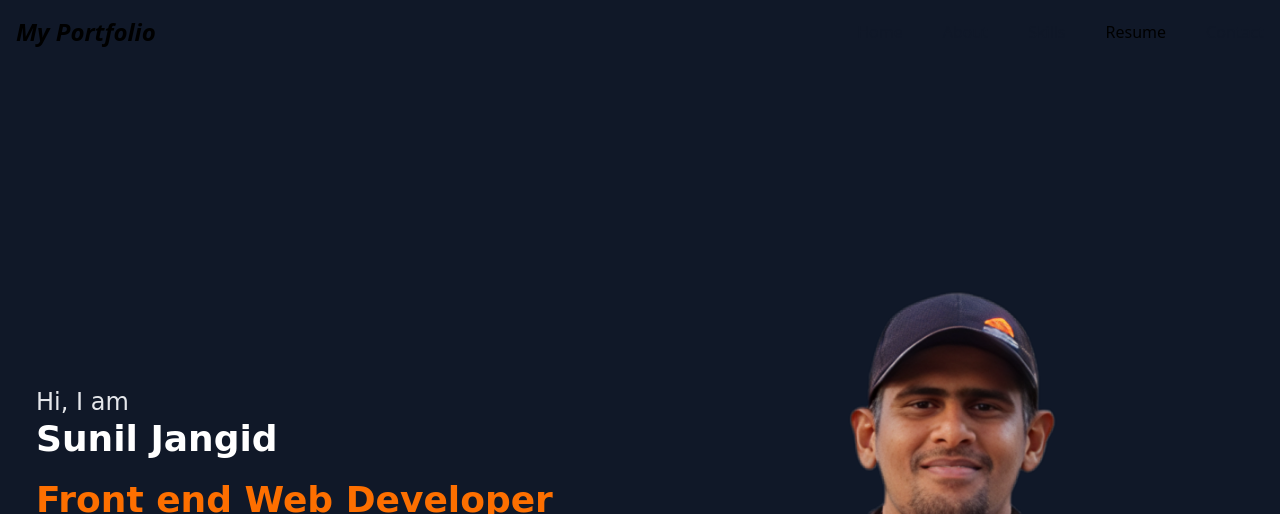
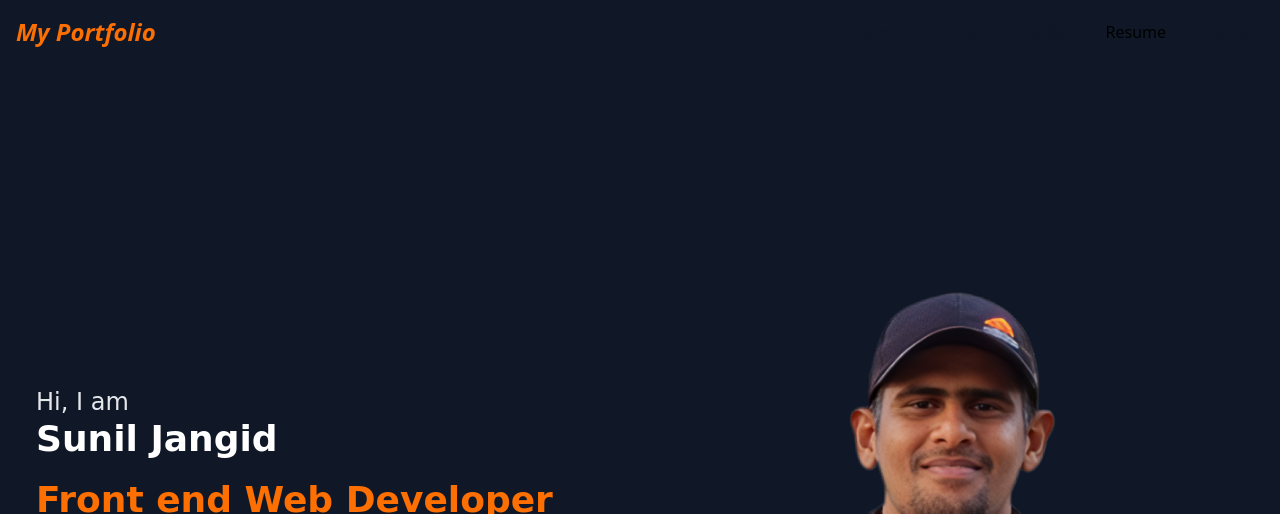
Before and after one commit to Jangid-sunsa/My-Portfolio, a plain HTML site: page index.html in a window 1280 px wide. Shown: the top 514 px of the page. Drawn offline with nearby package versions, Linux system fonts and the light colour scheme; a web font is replaced by a local one.

Commit message:
Update index.html

```diff
--- a/index.html
+++ b/index.html
@@ -31,7 +31,7 @@
       >
         <a href="#" class="flex items-center">
           <span
-            class="text-2xl font-semibold whitespace-nowrap dark:text-[#FD6F00] italic"
+            class="text-2xl font-semibold whitespace-nowrap text-[#FD6F00] dark:text-[#FD6F00] italic"
             >My Portfolio</span
           >
         </a>
```
